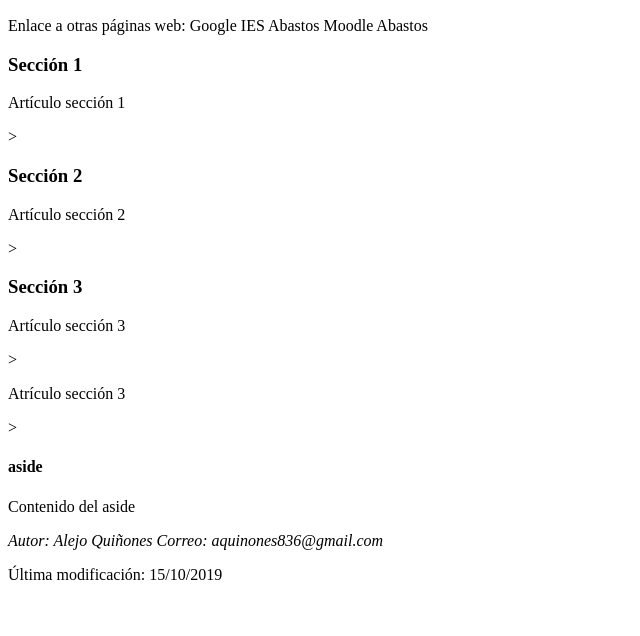
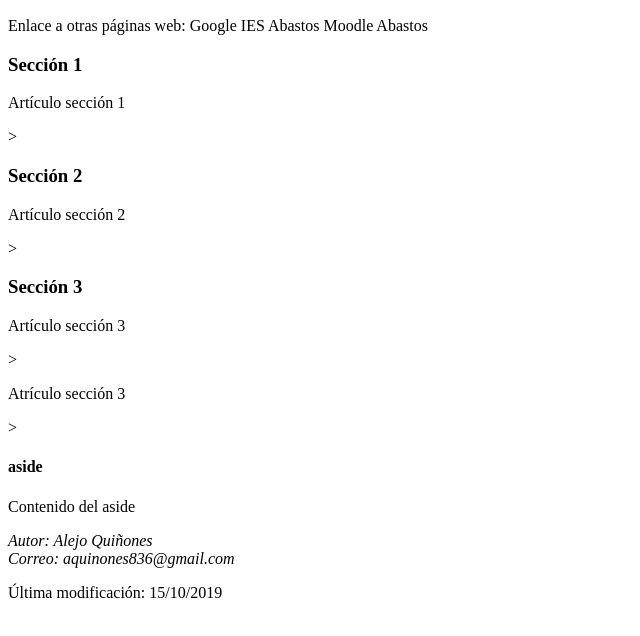
Before and after one commit to alejo836/Practica-1.8, a plain HTML site: page index.html in a window 1280 px wide. Shown: the part 50-686 px from the top of the page, without its empty margins (0-640 px from the left). Drawn offline with Linux system fonts and the light colour scheme.

Commit message:
algun cambio

```diff
--- a/index.html
+++ b/index.html
@@ -36,7 +36,7 @@
     </main>
     <footer>
         <address>
-            Autor: Alejo Quiñones
+            Autor: Alejo Quiñones<br>
             Correo: aquinones836@gmail.com
         </address>
         <p>Última modificación: 15/10/2019</p>
```
